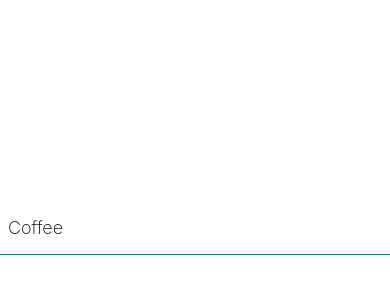
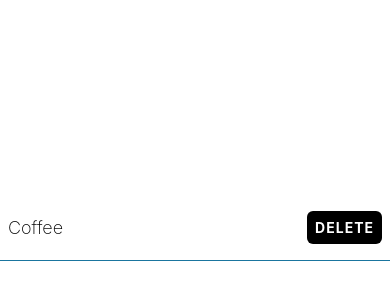
Before and after one commit to anshry/taskly, a React Native app: screen / in a window 390 px wide. Shown: the part 194-494 px from the top of the page. Built offline with nearby package versions, Linux system fonts and the light colour scheme.

Commit message:
list item with buttons, styling and actions

```diff
--- a/App.tsx
+++ b/App.tsx
@@ -1,10 +1,38 @@
-import { StyleSheet, Text, View } from "react-native";
+import { Alert, StyleSheet, Text, TouchableOpacity, View } from "react-native";
+import { theme } from "./theme";
 
 export default function App() {
+  const handleDelete = () => {
+    Alert.alert(
+      "Are you sure you want to delete this?",
+      "It'll be gone forever",
+      [
+        {
+          text: "Yes",
+          onPress: () => {
+            console.log("pressed");
+          },
+          style: "destructive",
+        },
+        {
+          text: "Cancel",
+          style: "cancel",
+        },
+      ]
+    );
+  };
+
   return (
     <View style={styles.container}>
       <View style={styles.itemContainer}>
         <Text style={styles.itemText}>Coffee</Text>
+        <TouchableOpacity
+          style={styles.button}
+          onPress={handleDelete}
+          activeOpacity={0.8}
+        >
+          <Text style={styles.buttonText}>Delete</Text>
+        </TouchableOpacity>
       </View>
     </View>
   );
@@ -13,14 +41,24 @@ export default function App() {
 const styles = StyleSheet.create({
   container: {
     flex: 1,
-    backgroundColor: "#fff",
+    backgroundColor: theme.colors.white,
     justifyContent: "center",
   },
   itemContainer: {
+    flexDirection: "row",
+    justifyContent: "space-between",
+    alignItems: "center",
     paddingVertical: 16,
     paddingHorizontal: 8,
     borderBottomColor: "#1a759f",
     borderBottomWidth: 1,
   },
   itemText: { fontSize: 18, fontWeight: "200" },
+  button: { backgroundColor: theme.colors.black, padding: 8, borderRadius: 6 },
+  buttonText: {
+    color: theme.colors.white,
+    fontWeight: "bold",
+    textTransform: "uppercase",
+    letterSpacing: 1,
+  },
 });
--- a/theme.ts
+++ b/theme.ts
@@ -2,5 +2,6 @@ export const theme = {
   colors: {
     cerulean: "#1a759f",
     white: "#fff",
+    black: "#000",
   },
 };
```
